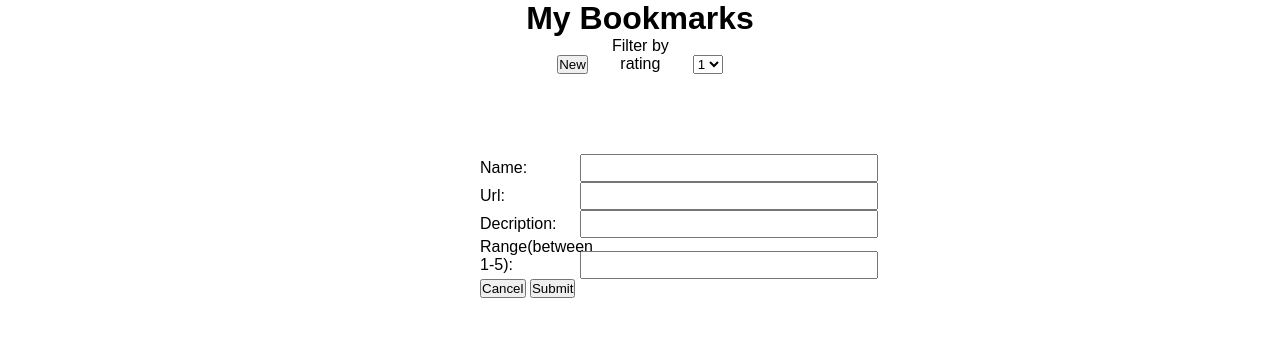
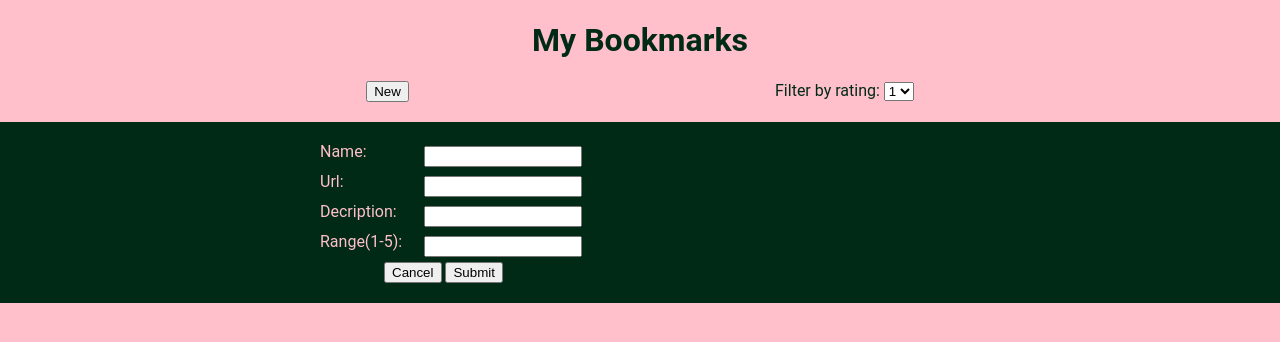
Before and after one commit to thinkful-ei-iguana/Jack-bookmark-app, a plain HTML site: page index.html in a window 1280 px wide. Both pictures are taken after a click on the button "New". Drawn offline with nearby package versions, Linux system fonts and the light colour scheme; no server answers.

Commit message:
made basic css

```diff
--- a/index.css
+++ b/index.css
@@ -1,41 +1,90 @@
-*  {
-    margin: 0;
-    padding: 0;
-    box-sizing: border-box;
+*{
+  /*box-sizing: border-box;*/
+  overflow: auto;
 }
-  header{
-    text-align: center;
+
+html{
+  width:100%;
 }
+
 body {
-    font-family: Arial, sans-serif;
-  }
-  form, main {
-    padding: 2.5rem;
-    width: 30rem;
-    margin: 0 auto;
-  }
-  label {
-    display: inline-block;
-    width: 6rem;
-    font-size: 1rem;
-  }
-  input {
-    display: inline-block;
-    width: 18.6rem;
-    padding: 3px;
-    font-size: 1rem;
-  }
-  input[type="submit"] {
-    -webkit-appearance: none;
-    float: right;
-    margin-top: .7rem;
-    font-size: 1rem;
-  }
-  div {
-    margin: .5rem 0;
-    padding: 0;
+  font-family: "Roboto", sans-serif;
+  color: #002a15;
+  margin:0;
+  background:cover;
+  background-color: pink;
 }
 
 li{
+  list-style-type: none;
+  display: block;
+  box-shadow: 0px 0px 3px #aaa;
+  color: pink;
+  padding-bottom: 5px;
+  align-self: left;
+  text-align: center;
+  background-color: #002a15;
+  margin-bottom: 10px;
+  /*width: 40%;
+  margin-left: 30%;
+  margin-right: 30%*/
+}
+
+ul{
+  padding-inline-start: 0;
+}
+
+p {
+  display: block;
+}
+
+a{
+  color: white;
+}
+
+form{
+  background-color: #002a15;
+  color: pink;
+  padding: 20px 0;
+}
+
+.manipluation-area{
+  display:flex;
+  flex-direction: row;
+  justify-content: space-evenly;
+  margin-bottom: 20px;
+}
+
+.item-content label{
+  display: inline-block;
+  width: 100px;
+}
+
+
+.button-area{
+  width: 40%;
+  margin-left: 30%;
+  margin-right: 30%
+}
+
+.item-content {
+  /*display: block;*/
+  margin:auto;
+  width: 50%;
+}
+
+/*.item-content label{
+  width: 50px;
+}*/
+
+main input{
+  display: inline-block;
+  width: 150px;
+  margin-bottom: 5px;
+}
+
+
+
+h1{
   text-align: center;
 }
--- a/index.html
+++ b/index.html
@@ -9,9 +9,11 @@
 </head>
 <body>
     <header>
-       <h1>My Bookmarks</h1>
-       <button class="add-new">New </button>
-            <label for="filter">Filter by rating</label>
+        <h1>My Bookmarks</h1>
+        <div class="manipluation-area">
+            <button class="add-new">New </button>
+            <div class="filter-form">
+            <label for="filter">Filter by rating:</label>
             <select class="filter" id="filter">
                 <option value="1">1</option>
                 <option value="2">2</option>
@@ -19,6 +21,8 @@
                 <option value="4">4</option>
                 <option value="5">5</option>
             </select>
+            </div>
+        </div>
     </header>
     <main>
 
--- a/scripts/bookmark.js
+++ b/scripts/bookmark.js
@@ -47,6 +47,7 @@ function serializeJson(form) {
 //when a expand button is clicked, expand that element
 function handleExpandClicked(){
     $('main').on('click', '.expand-item', event =>{
+        console.log('expand clicked');
         const id = getItemIdFromElement(event.currentTarget);
         store.toggleExpandById(id);
         render();
@@ -102,19 +103,28 @@ function render(){
 function htmlAddItem(){
     $('main').html(
         `<form id="new-item">
+            <div class="item-content">
             <label for="title">Name:</label>
             <input type="text" name="title" id="title" class="add-item-form" required>
+            </div>
+            <div class="item-content">
             <label for="url">Url:</label>
             <input type="url" name="url" id="url" class="add-item-form" required>
+            </div>
+            <div class="item-content">
             <label for="desc">Decription:</label>
             <input type="text" name="desc" id="desc" class="add-item-form" required>
-            <label for="rating">Range(between 1-5):</label>
+            </div>
+            <div class="item-content">
+            <label for="rating">Range(1-5):</label>
             <input type="number" min="1" max="5" name="rating" id="rating" class="add-item-form" required>
+            </div>
+            <div class="button-area">
             <button type="button" class="cancel-add">Cancel</button>
             <button type="submit" class="submit-add">Submit</button>
+            </div>
         </form>`
         );
-        //debugger;
         handleAddSubmit();
         handleAddCancel();
 }
@@ -131,6 +141,7 @@ function htmlifyItems(data){
             <p>${element.title}</p>
             <a href="${element.url}">${element.url}</a>
             <p>${element.desc}</p>
+            <p class="rating">Rating: ${element.rating}</p>
             <div class="item-controls">
                 <button class="delete-item">Delete</button>
                 <button class="expand-item">Expand</button>
@@ -138,11 +149,12 @@ function htmlifyItems(data){
             </li>`;
         } else {
             final += `<li class="bookmark" id=${element.id}>
-            <p>${element.title}</p>
+            <p class="title">${element.title}</p>
+            <p class="rating">Rating: ${element.rating}</p>
             <div class="item-controls">
                 <button class="delete-item">Delete</button>
                 <button class="expand-item">Expand</button>
-            </div>
+            <div>
             </li>`;
         }
     });
@@ -170,8 +182,7 @@ handleFilterChanged();
 handleRemoveClicked();
 handleExpandClicked();
 handleAddItemClicked();
-//handleAddSubmit();
-//handleAddCancel();
+
 }
 
 export default{
```
Lines whose indentation alone changed are shown as unchanged.
